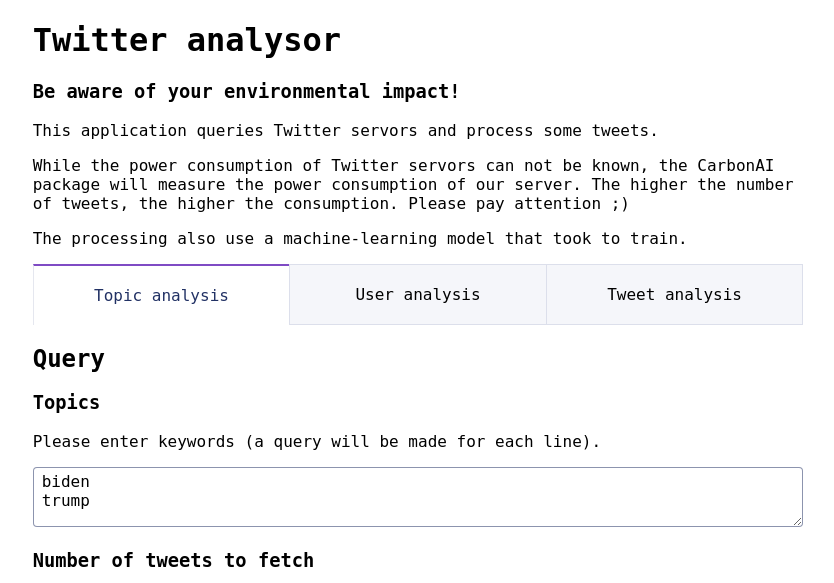
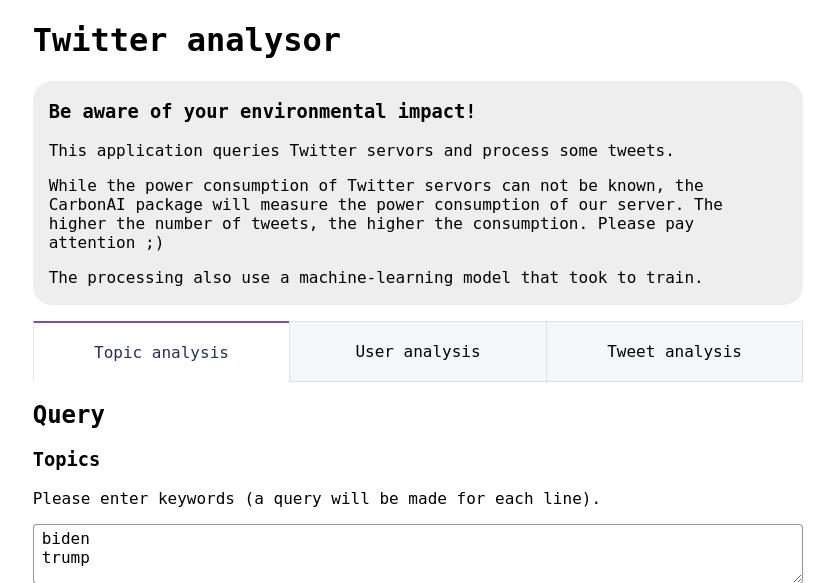
Before and after one commit to arthur-jacquin/twitter-fakenews-detector, a Flask app: page / in a window 1280 px wide. Shown: the top 583 px of the page, without its empty margins (222-1056 px from the left). Run offline with Flask 3, Linux system fonts and the light colour scheme; parts of the project's set-up code (start-up, migrations or seed data) failed here and were passed over.

Commit message:
update: style for banner

```diff
--- a/assets/style.css
+++ b/assets/style.css
@@ -42,3 +42,11 @@
     border: 1px;
     color: rgb(36, 114, 138);
 }
+
+#ecology {
+    background-color: #eee;
+    border-radius: 1.2em;
+    border-width: 3px;
+    padding: .1em 1em;
+    margin: 1em 0;
+}
```
